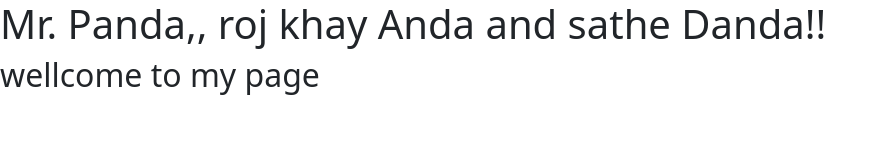
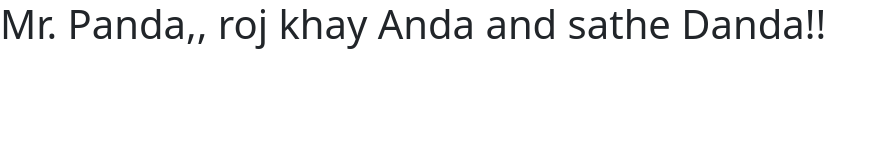
Before and after one commit to Hasibul294/panda-ecommerce-bootstrap, a plain HTML site: page index.html in a window 1280 px wide. Shown: the whole page, without its empty margins (0-887 px from the left). Drawn offline with nearby package versions, Linux system fonts and the light colour scheme.

Commit message:
initial commit

```diff
--- a/index.html
+++ b/index.html
@@ -10,7 +10,6 @@
 </head>
 <body>
     <h1>Mr. Panda,, roj khay Anda and sathe Danda!!</h1>
-    <h2>wellcome to my page</h2>
 
     <!-- bootstrap jscript -->
     <script src="https://cdn.jsdelivr.net/npm/bootstrap@5.0.2/dist/js/bootstrap.bundle.min.js" integrity="sha384-MrcW6ZMFYlzcLA8Nl+NtUVF0sA7MsXsP1UyJoMp4YLEuNSfAP+JcXn/tWtIaxVXM" crossorigin="anonymous"></script>
```
